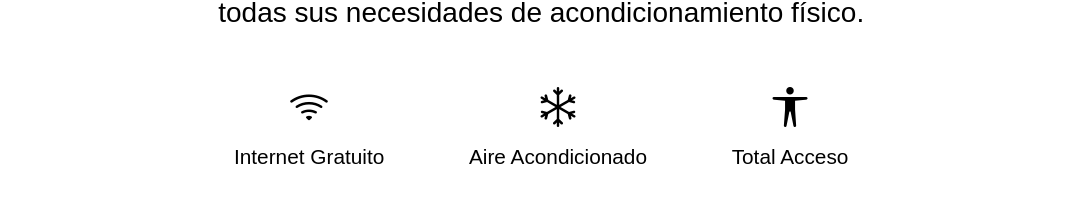
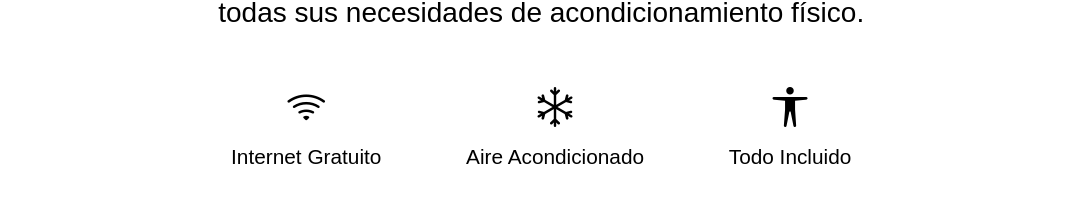
Before and after one commit to byQuesters/St-Johns-Gym, a Next.js app: page / in a window 1280 px wide. Shown: the part 2134-2346 px from the top of the page, without its empty margins (92-1173 px from the left). Built offline with nearby package versions, Linux system fonts and the light colour scheme.

Commit message:
feat: services other txts fixed

```diff
--- a/src/app/page.jsx
+++ b/src/app/page.jsx
@@ -218,7 +218,7 @@ export default function Home() {
       </div>
       <div style={{ textAlign: 'center' }}>
         <i className="bi bi-universal-access" style={{ fontSize: '250%', color: 'black' }}></i>
-        <p style={{ fontSize: '130%', marginTop: '0'}}>Total Acceso</p>
+        <p style={{ fontSize: '130%', marginTop: '0'}}>Todo Incluido</p>
       </div>
     </div>
 
@@ -408,7 +408,7 @@ export default function Home() {
                 <button onClick={handleClick}>Obtener ahora</button>
               </div>
               <div className="pricing-card">
-                <h3>Semanal</h3>
+                <h3>SEMANAL</h3>
                 <p className="price">$280 MXN</p>
                 <p className="price">2 X $480 MXN</p>
                 <ul>
```
